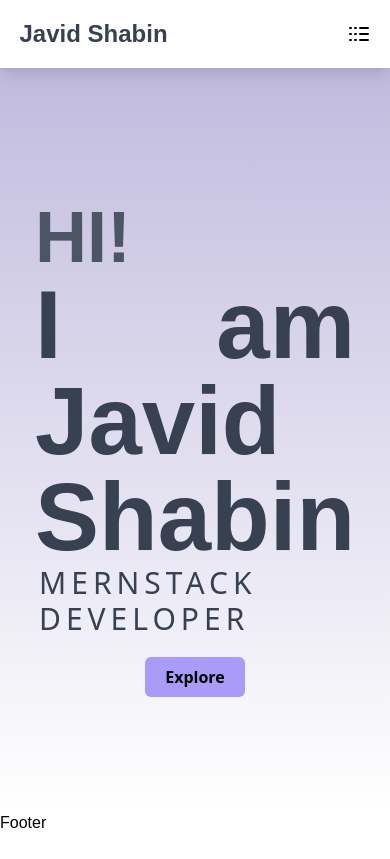
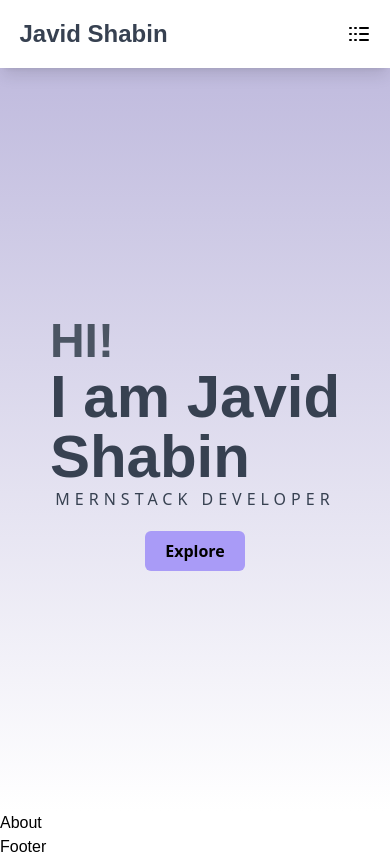
Before and after one commit to javidShabin/my-portfolio.in, a React (Vite) app: page / in a window 390 px wide. Built offline with nearby package versions, Linux system fonts and the light colour scheme; a web font is replaced by a local one.

Commit message:
make responsive the hero section

```diff
--- a/src/pages/Hero.jsx
+++ b/src/pages/Hero.jsx
@@ -5,14 +5,18 @@ const Hero = () => {
     <main className="bg-gradient-to-t from-white to-[#c0bbde] h-[88vh] w-full flex justify-center items-center ">
       <div className="container w-[80%]">
         <div className="flex flex-col justify-center items-center ">
-          <h1 className="text-8xl font-extrabold text-justify text-gray-700 ">
-           <span className="text-7xl  text-gray-600">HI!</span>
+          <h1 className="text-6xl sm:text-7xl md:text-8xl font-extrabold text-justify text-gray-700 ">
+            <span className="text-5xl md:text-7xl  text-gray-600">HI!</span>
             <br />
             I am Javid <br />
             Shabin
           </h1>
-          <p className="text-3xl text-gray-700 tracking-[5px]">MERNSTACK DEVELOPER</p>
-          <button className="py-2 px-5 bg-[#a99bf7] mt-5 rounded-md font-semibold ">Explore</button>
+          <p className="text-1xl sm:text-2xl md:text-3xl text-gray-700 tracking-[5px]">
+            MERNSTACK DEVELOPER
+          </p>
+          <button className="py-2 px-5 bg-[#a99bf7] mt-5 rounded-md font-semibold ">
+            Explore
+          </button>
         </div>
       </div>
     </main>
--- a/src/pages/Home.jsx
+++ b/src/pages/Home.jsx
@@ -1,10 +1,12 @@
 import React from 'react'
 import Hero from './Hero'
+import About from './About'
 
 const Home = () => {
   return (
     <>
     <Hero/>
+    <About/>
     </>
   )
 }
```
